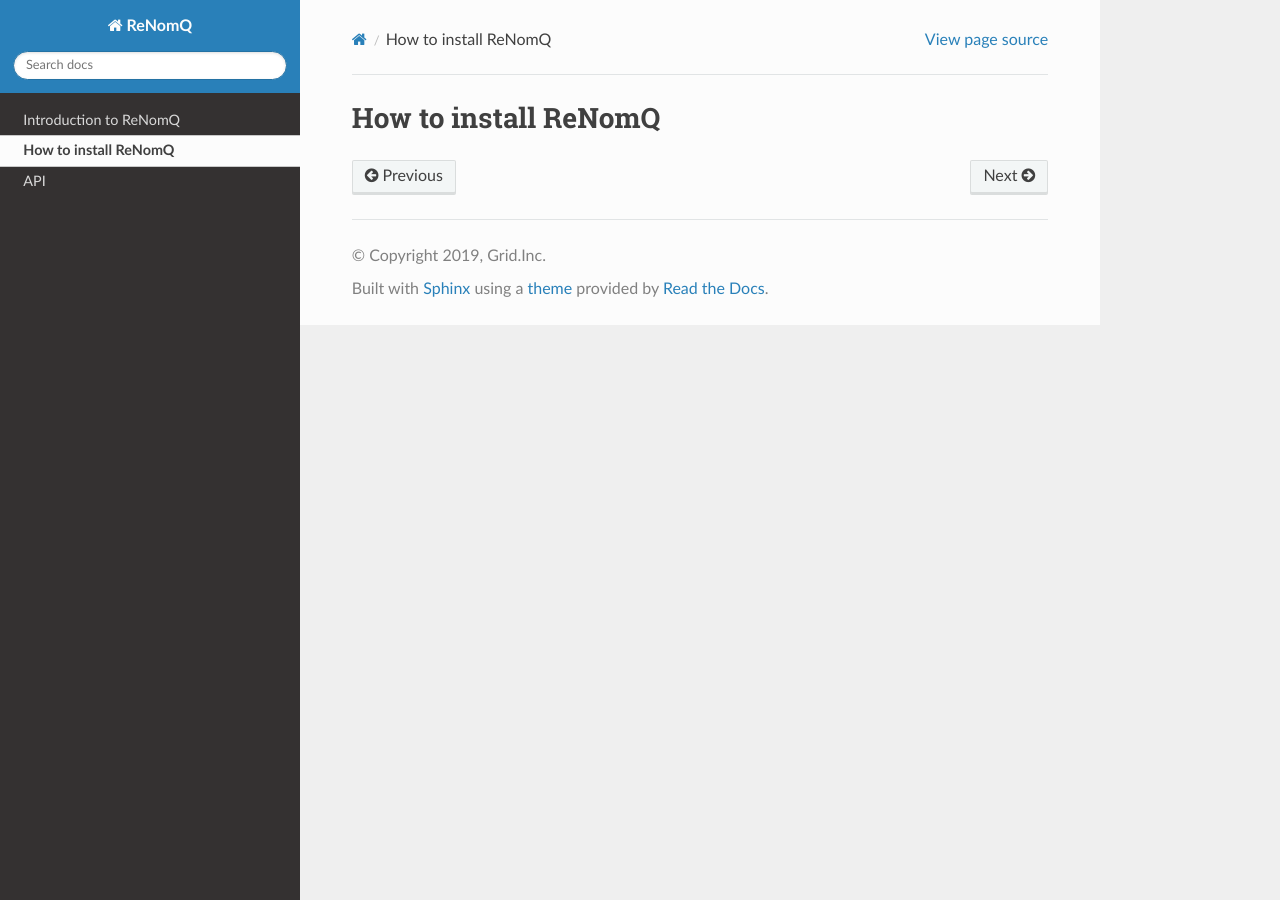
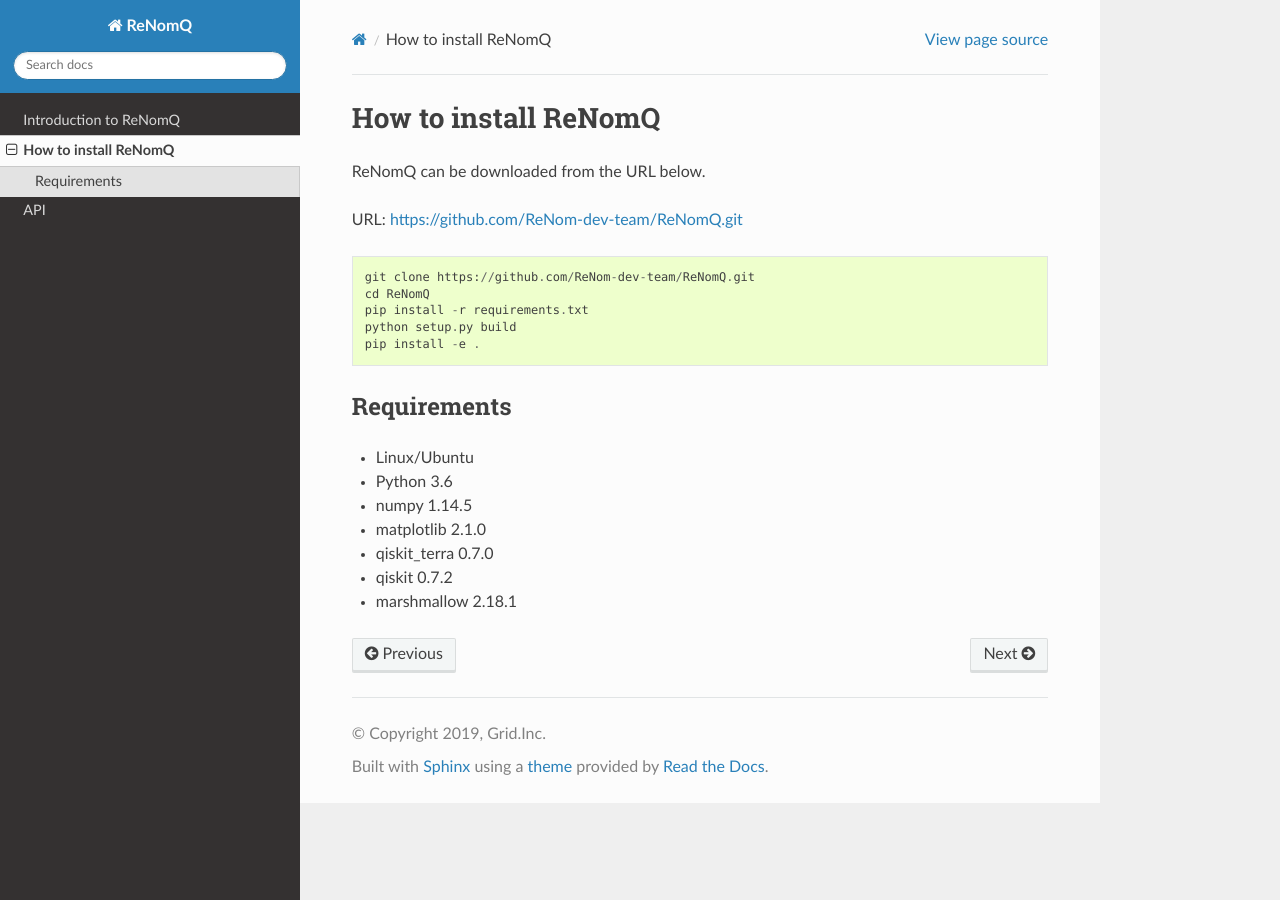
Before and after one commit to takebozu/ReNomQ, a Sphinx documentation site: the page built from doc/rsts/installation.rst, in a window 1280 px wide. Built offline with Sphinx 7.4.7 and the Read the Docs theme 2.0.0, drawn with Linux system fonts in a browser that asks for light colours; formulas are drawn with MathJax 3.

Commit message:
add installation and introduction

```diff
--- a/doc/rsts/installation.rst
+++ b/doc/rsts/installation.rst
@@ -1,2 +1,21 @@
 How to install ReNomQ
 ======================
+ReNomQ can be downloaded from the URL below.
+
+URL: https://github.com/ReNom-dev-team/ReNomQ.git ::
+
+  git clone https://github.com/ReNom-dev-team/ReNomQ.git
+  cd ReNomQ
+  pip install -r requirements.txt
+  python setup.py build
+  pip install -e .
+
+Requirements
+^^^^^^^^^^^^^^
+* Linux/Ubuntu
+* Python 3.6
+* numpy 1.14.5
+* matplotlib 2.1.0
+* qiskit_terra 0.7.0
+* qiskit 0.7.2
+* marshmallow 2.18.1
```
Also changed, not shown: doc/rsts/introduction.rst (+11 -0 lines).
